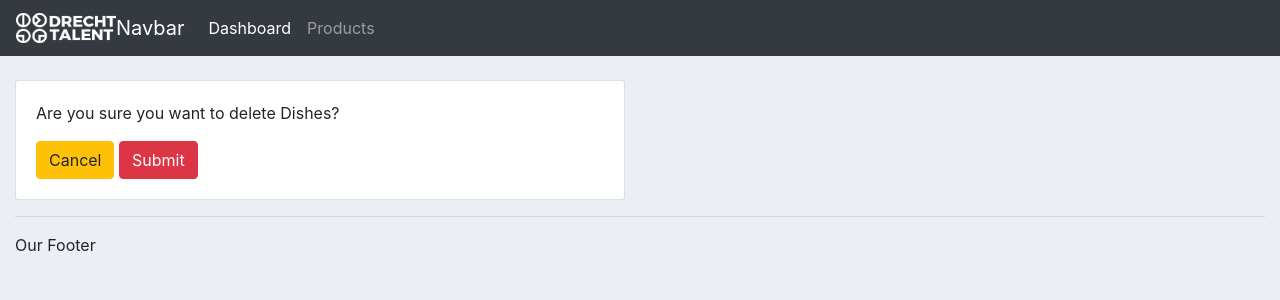
After one commit to Merlijnos/CRM, a Django app: page /delete_order/3/ in a window 1280 px wide. The commit adds this page. Shown: the top 300 px of the page. Run offline with Django 4.2, Linux system fonts and the light colour scheme; data comes from the database, SQL or seed files in the repository; both versions use the stored data as it was after the commit.

Commit message:
editable orders

```diff
--- a/crm/accounts/models.py
+++ b/crm/accounts/models.py
@@ -43,3 +43,6 @@ class Order(models.Model):
     product = models.ForeignKey(Product, null=True, on_delete=models.SET_NULL)
     date_created = models.DateTimeField(auto_now_add=True, null=True)
     status = models.CharField(max_length=200, null=True, choices=STATUS)
+
+    def __str__(self):
+        return self.product.name
--- a/crm/accounts/templates/accounts/customer.html
+++ b/crm/accounts/templates/accounts/customer.html
@@ -68,8 +68,8 @@
                 	<td>{{ order.product.category }}</td>
                 	<td>{{ order.date_created }}</td>
                 	<td>{{ order.status }}</td>
-                	<td><a class="btn btn-info btn-sm" href="">Update</a></td>
-                	<td><a class="btn btn-danger btn-sm" href="">Remove</a></td>
+                	<td><a class= "btn btn-sm btn-info" href="{% url 'update_order' order.id %}">Update</a></td>
+                    <td><a class= "btn btn-sm btn-danger" href="{% url 'delete_order' order.id %}">Delete</a></td>
                 </tr>
                 {% endfor %}
 			</table>
--- a/crm/accounts/templates/accounts/dashboard.html
+++ b/crm/accounts/templates/accounts/dashboard.html
@@ -49,8 +49,8 @@
                         <td>{{ order.product }}</td>
                         <td>{{ order.date_created}}</td>
                         <td>{{ order.status }}</td>
-                        <td><a class= "btn btn-sm btn-info" href="">Update</a></td>
-                        <td><a class= "btn btn-sm btn-danger" href="">Delete</a></td>
+                        <td><a class= "btn btn-sm btn-info" href="{% url 'update_order' order.id %}">Update</a></td>
+                        <td><a class= "btn btn-sm btn-danger" href="{% url 'delete_order' order.id %}">Delete</a></td>
                     </tr>
                 {% endfor %}
 
--- /dev/null
+++ b/crm/accounts/templates/accounts/delete.html
@@ -0,0 +1,22 @@
+{% extends 'accounts/main.html' %}
+{% load static %}
+{% block content %}
+
+<br>
+<div class="row">
+    <div class="col-md-6">
+        <div class="card card-body">
+
+            <p>Are you sure you want to delete {{item}}?</p>
+
+            <form action="{% url 'delete_order' item.id %}" method="POST">
+
+                <a class="btn btn-warning" href="{% url 'home' %}">Cancel</a>
+                {% csrf_token %}
+                <input class="btn btn-danger" type="submit" name="Confirm">
+            </form>
+        </div>
+    </div>
+</div>
+
+{% endblock %}
--- a/crm/accounts/urls.py
+++ b/crm/accounts/urls.py
@@ -6,4 +6,6 @@ urlpatterns = [
     path("products/", views.products, name="products"),
     path("customer/<str:pk_test>/", views.customer, name="customer"),
     path("create_order/", views.createOrder, name="create_order"),
+    path("update_order/<str:pk>/", views.updateOrder, name="update_order"),
+    path("delete_order/<str:pk>/", views.deleteOrder, name="delete_order"),
 ]
--- a/crm/accounts/views.py
+++ b/crm/accounts/views.py
@@ -45,3 +45,23 @@
 
     context = {'form': form}
     return render(request, "accounts/order_form.html", context)
+
+def updateOrder(request, pk):
+        order = Order.objects.get(id=pk)
+        form = OrderForm(instance=order)
+
+        if request.method == "POST":
+            form = OrderForm(request.POST, instance=order)
+            if form.is_valid():
+                form.save()
+                return redirect("/")
+        context = {'form': form}
+        return render(request, "accounts/order_form.html", context)
+
+def deleteOrder(request, pk):
+    order = Order.objects.get(id=pk)
+    if request.method == "POST":
+        order.delete()
+        return redirect("/")
+    context = {"item": order}
+    return render(request, "accounts/delete.html", context)
```
Also changed, not shown: crm/accounts/templates/accounts/order_form.html (+13 -5 lines), crm/db.sqlite3.
